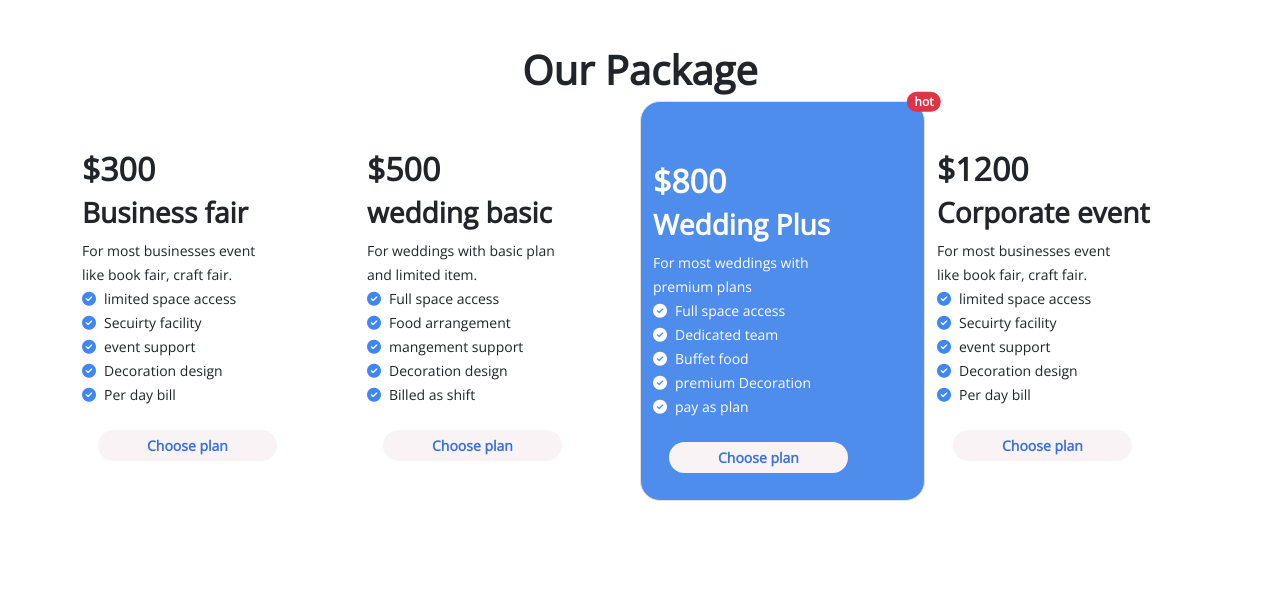
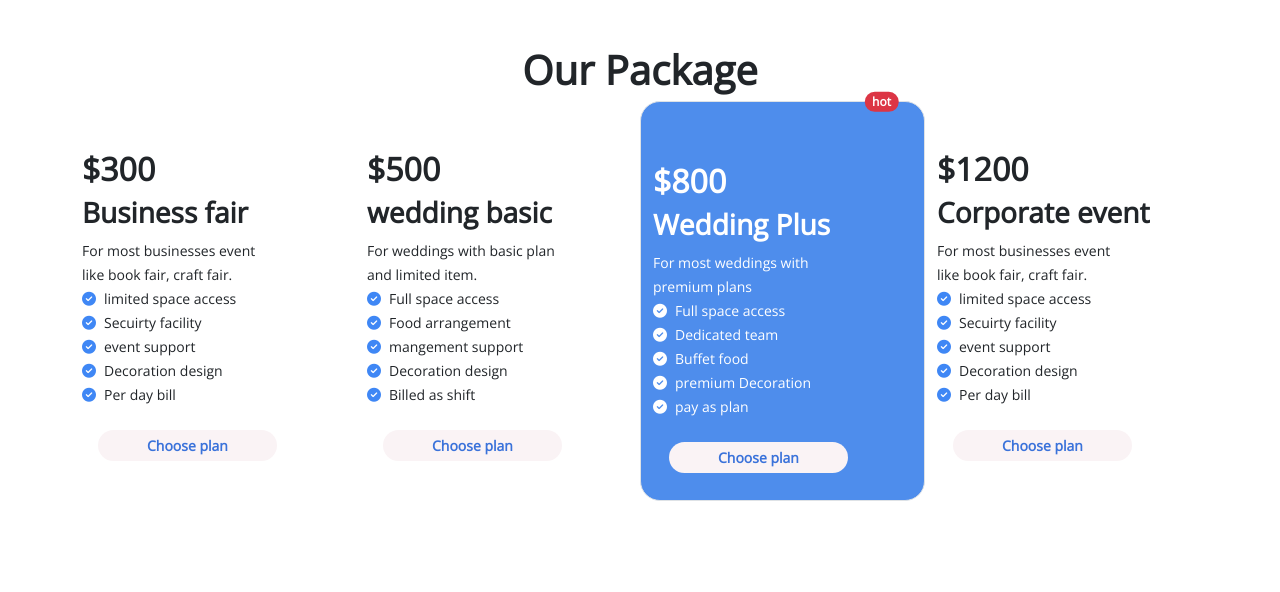
Before and after one commit to Rakibulhasan70/conevntion-center, a plain HTML site: page index.html in a window 1280 px wide. Shown: the part 1058-1650 px from the top of the page. Drawn offline with nearby package versions, Linux system fonts and the light colour scheme.

Commit message:
hot complete

```diff
--- a/style.css
+++ b/style.css
@@ -17,3 +17,6 @@ body{
     padding-top: 60px;
 
 }
+.start-100{
+    left: 85%!important;
+}
```
